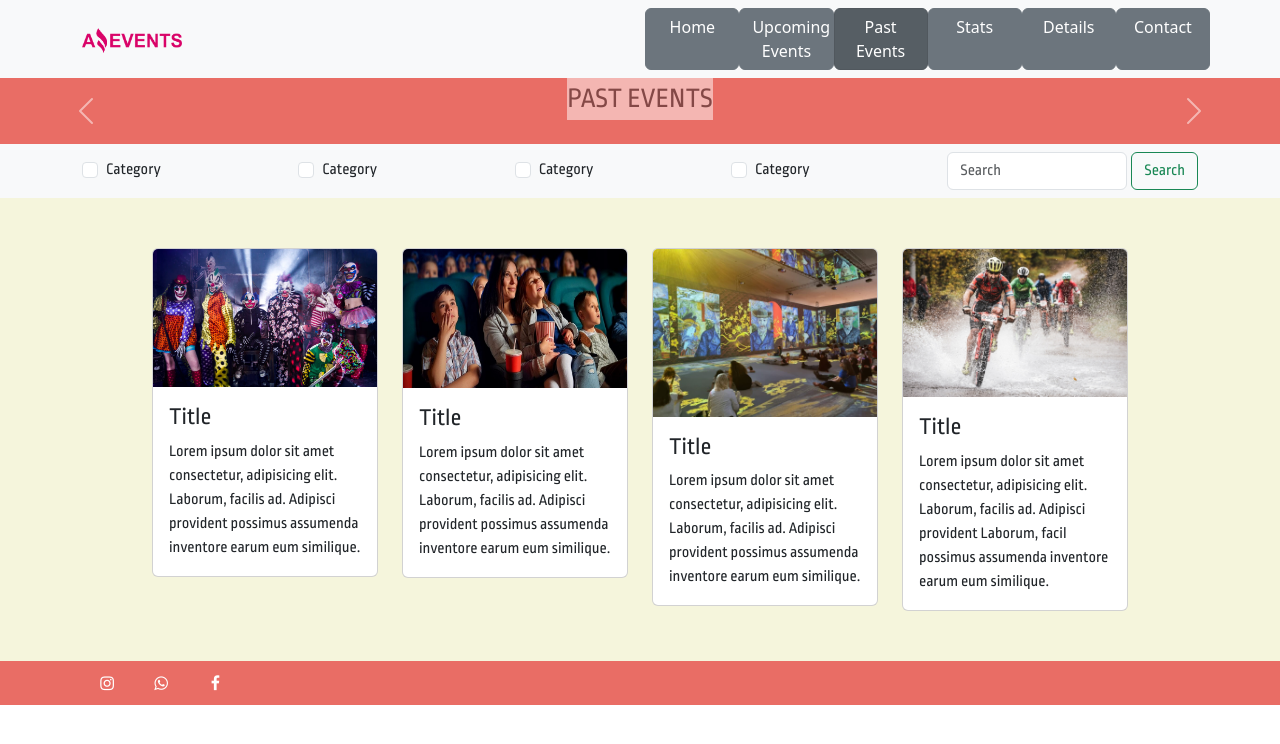
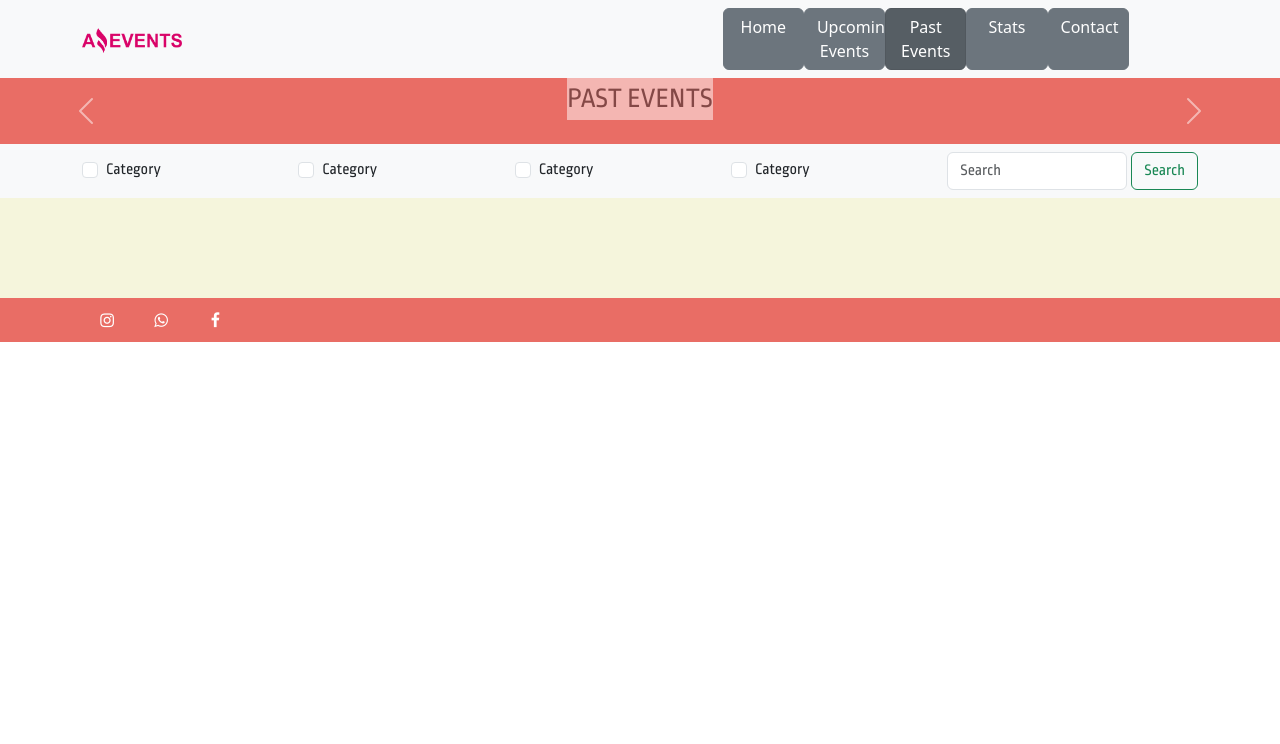
Before and after one commit to Emilseana/amazingevents, a plain HTML site: page past_events.html in a window 1280 px wide. Drawn offline with nearby package versions, Linux system fonts and the light colour scheme.

Commit message:
nueva rama

```diff
--- a/past_events.html
+++ b/past_events.html
@@ -24,7 +24,7 @@
             <a href="./upcoming_events.html" class="btn btn-secondary">Upcoming Events</a>
             <a href="#" class="btn btn-secondary active" aria-current="page">Past Events</a>
             <a href="./stats.html" class="btn btn-secondary">Stats</a>
-            <a href="./details.html" class="btn btn-secondary">Details</a>
+            <!--<a href="./details.html" class="btn btn-secondary">Details</a>-->
             <a href="./contact.html" class="btn btn-secondary">Contact</a>
           </div>
           </div>
@@ -75,43 +75,7 @@
     </nav>
 
         <div class="cuerpo2">
-          <div class="row row-cols-1 row-cols-md-4 g-4" style="max-width:1000px" >
-            <div class="col">
-              <div class="card">
-                <img src="./assets/Costume_Party.jpg" class="card-img-top" alt="Costume Party">
-                <div class="card-body">
-                  <h4 class="card-title">Title</h4>
-                  <p class="card-text">Lorem ipsum dolor sit amet consectetur, adipisicing elit. Laborum, facilis ad. Adipisci provident possimus assumenda inventore earum eum similique.</p>
-                </div>
-              </div>
-            </div>
-              <div class="col">
-                <div class="card">
-                  <img src="./assets/Cinema.jpg" class="card-img-top" alt="Cinema">
-                  <div class="card-body">
-                    <h4 class="card-title">Title</h4>
-                    <p class="card-text">Lorem ipsum dolor sit amet consectetur, adipisicing elit. Laborum, facilis ad. Adipisci provident possimus assumenda inventore earum eum similique.</p>
-                  </div>
-                </div>
-              </div>
-              <div class="col">
-                <div class="card">
-                  <img src="./assets/Art.jpeg" class="card-img-top" alt="Art">
-                  <div class="card-body">
-                    <h4 class="card-title">Title</h4>
-                    <p class="card-text">Lorem ipsum dolor sit amet consectetur, adipisicing elit. Laborum, facilis ad. Adipisci provident possimus assumenda inventore earum eum similique.</p>
-                  </div>
-                </div>
-              </div>
-              <div class="col">
-                <div class="card">
-                  <img src="./assets/bike.jpg" class="card-img-top" alt="Bike">
-                  <div class="card-body">
-                    <h4 class="card-title">Title</h4>
-                    <p class="card-text">Lorem ipsum dolor sit amet consectetur, adipisicing elit. Laborum, facilis ad.   Adipisci provident Laborum, facil possimus assumenda inventore earum eum similique.</p>
-                  </div>
-                </div>
-              </div>
+          <div  id="past-events" class="row row-cols-1 row-cols-md-4 g-4" style="max-width:1000px" >
         </div>
         </div>
         </main>
@@ -127,5 +91,6 @@
     </div>
             </footer>
     <script src="https://cdn.jsdelivr.net/npm/bootstrap@5.3.0-alpha1/dist/js/bootstrap.bundle.min.js" integrity="sha384-w76AqPfDkMBDXo30jS1Sgez6pr3x5MlQ1ZAGC+nuZB+EYdgRZgiwxhTBTkF7CXvN" crossorigin="anonymous"></script>
+    <script src="./scripts/past_events.js"></script>
   </body>
 </html>
```
